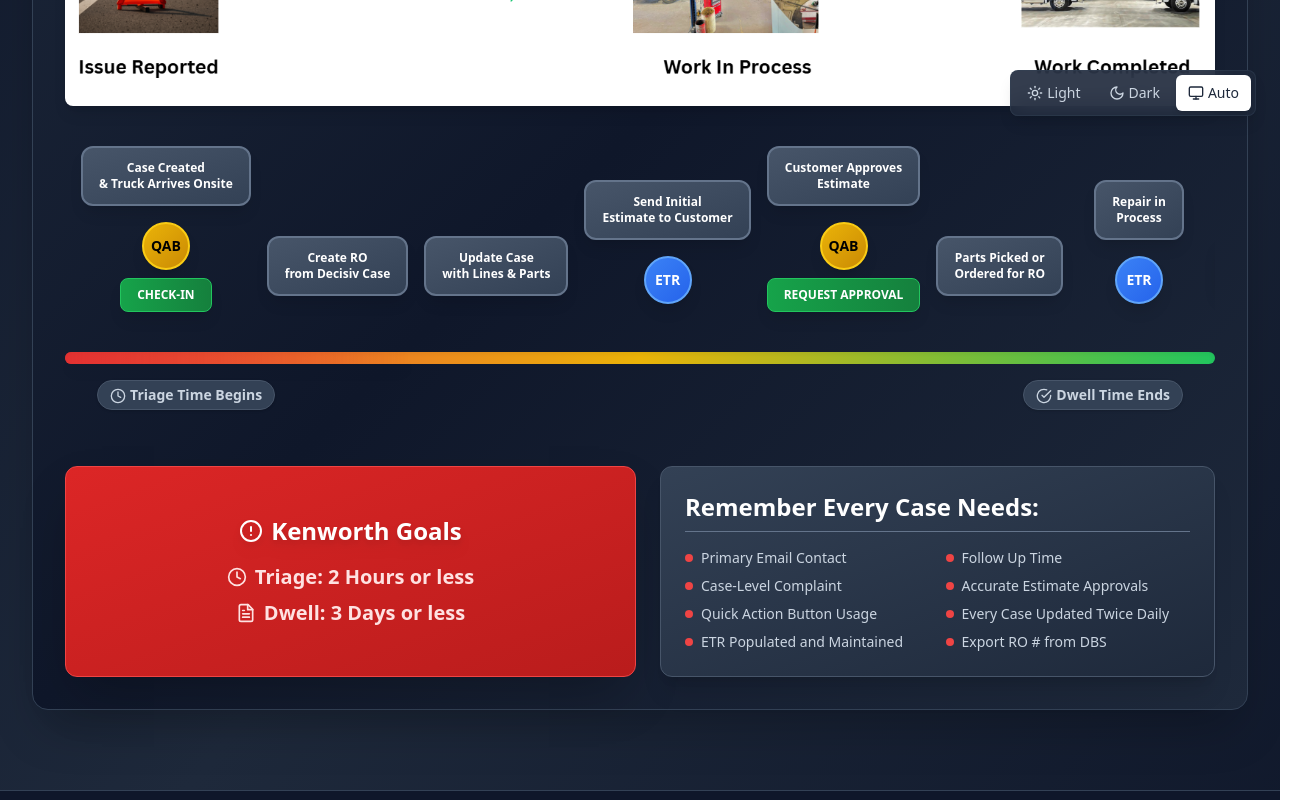
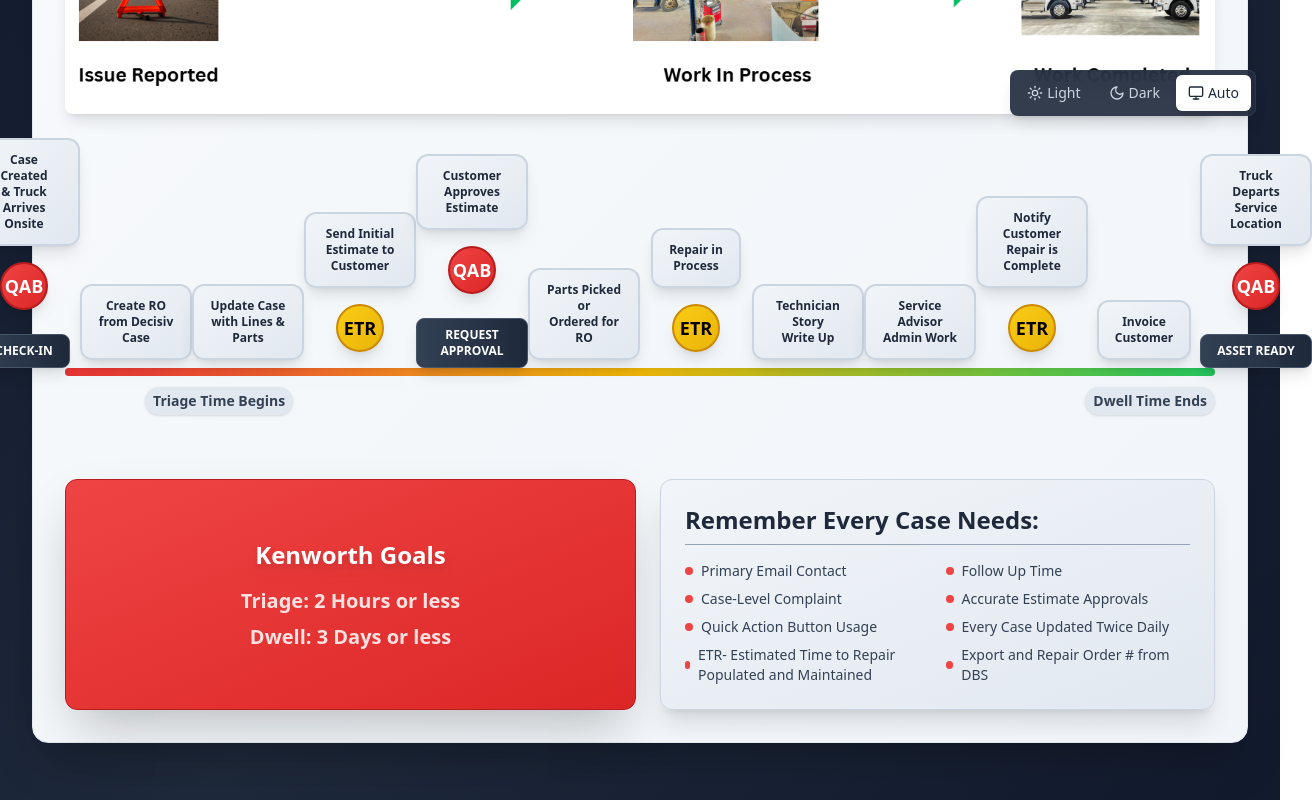
Before and after one commit to MikeWKI/WKI-Service-Management-App, a React (Create React App) app in the folder frontend/: page / in a window 1280 px wide. Shown: the part 660-1460 px from the top of the page, 1312 px wide, since content can reach past the window. Built offline with nearby package versions, Linux system fonts and the light colour scheme; the HTML template or start-up script is replaced by a standard one.

Commit message:
layout chagnes

```diff
--- a/frontend/src/components/ProcessWorkflowLayout.tsx
+++ b/frontend/src/components/ProcessWorkflowLayout.tsx
@@ -1,5 +1,4 @@
 import React, { useState } from "react";
-import { CheckCircle, Clock, FileText, AlertCircle } from "lucide-react";
 
 interface Step {
   title: string;
@@ -58,22 +57,19 @@
   };
 
   return (
-    <div className="w-full max-w-7xl bg-gradient-to-br from-slate-800 via-slate-900 to-slate-800 rounded-2xl shadow-2xl border border-slate-700 p-4 md:p-8 flex flex-col gap-6 mx-auto">
+    <div className="w-full max-w-6xl lg:max-w-7xl xl:max-w-8xl bg-gradient-to-br from-slate-50 to-slate-100 rounded-2xl shadow-2xl border border-slate-200 p-2 sm:p-4 md:p-8 flex flex-col gap-6 sm:gap-8 mx-auto">
       {/* Header */}
-      <div className="flex flex-col sm:flex-row justify-between items-center mb-4 bg-gradient-to-r from-red-600 to-red-700 rounded-xl p-6 shadow-lg">
+      <div className="flex flex-col sm:flex-row justify-between items-center mb-2 bg-gradient-to-r from-red-600 to-red-700 rounded-xl p-4 sm:p-6 shadow-lg gap-2">
         <div>
           <h1 className="text-3xl font-bold text-white drop-shadow-lg">WKI Service Management Process</h1>
           <p className="text-red-100 font-semibold text-lg">Start Every Repair Order in Decisiv</p>
         </div>
-        <div className="flex items-center gap-3 mt-4 sm:mt-0">
+        <div className="flex items-center gap-3">
           <div className="bg-white rounded-lg p-3 shadow-lg">
             <img
               src="/kenworth_logo-header.png"
               alt="Kenworth Logo"
               className="h-12 w-auto"
-              onError={(e) => {
-                e.currentTarget.style.display = 'none';
-              }}
             />
           </div>
           <a
@@ -81,34 +77,27 @@
             target="_blank"
             rel="noopener noreferrer"
             className="bg-white rounded-lg p-3 shadow-lg hover:shadow-xl transition-shadow duration-300 transform hover:scale-105"
-            aria-label="Open Decisiv Portal"
           >
             <img
               src="/Decisiv-Logo.svg"
               alt="Decisiv Logo"
               className="h-12 w-auto"
-              onError={(e) => {
-                e.currentTarget.style.display = 'none';
-              }}
             />
           </a>
         </div>
       </div>
 
-      {/* Filter by Role */}
-      <div className="flex flex-wrap gap-3 mb-6 justify-center bg-slate-800 rounded-xl p-4 shadow-lg" role="tablist" aria-label="Role filters">
+      {/* Filter by Role - moved below header */}
+  <div className="flex flex-wrap gap-2 sm:gap-3 mb-4 sm:mb-6 justify-center bg-slate-800 rounded-xl p-2 sm:p-4 shadow-lg">
         <span className="text-slate-300 font-semibold mr-2 self-center">Filter by Role:</span>
         {roleFilters.map(role => (
           <button
             key={role.id}
             onClick={() => setActiveFilter(role.id)}
-            role="tab"
-            aria-selected={activeFilter === role.id}
-            aria-controls="workflow-steps"
-            className={`px-6 py-3 rounded-lg font-semibold transition-all transform hover:scale-105 shadow-lg focus:outline-none focus:ring-2 focus:ring-red-500 focus:ring-offset-2 focus:ring-offset-slate-800 ${
+            className={`px-6 py-3 rounded-lg font-semibold transition-all transform hover:scale-105 shadow-lg ${
               activeFilter === role.id
                 ? 'bg-gradient-to-r from-red-600 to-red-700 text-white shadow-red-500/25'
-                : 'bg-slate-600 text-slate-200 hover:bg-slate-500 border border-slate-500'
+                : 'bg-gradient-to-r from-slate-200 to-slate-300 text-slate-800 hover:from-slate-300 hover:to-slate-400 border border-slate-400'
             }`}
           >
             {role.name}
@@ -117,68 +106,60 @@
       </div>
 
       {/* Workflow Truck Image */}
-      <div className="flex justify-center mb-4">
+      <div className="flex justify-center -mb-2">
         <img
           src="/Workflowtruck.png"
           alt="WKI Service Management Process Workflow"
-          className="max-w-full h-auto rounded-lg shadow-lg max-h-64 md:max-h-96"
-          onError={(e) => {
-            e.currentTarget.style.display = 'none';
-          }}
+          className="max-w-full h-auto rounded-lg shadow-lg max-h-40 sm:max-h-72 md:max-h-96"
         />
       </div>
 
-      {/* Timeline Workflow */}
-      <div className="relative flex flex-col items-center" id="workflow-steps" role="tabpanel">
-        {/* Steps Container */}
-        <div className="w-full overflow-x-auto pb-4">
-          <div className="flex justify-between items-end min-w-max gap-4 px-4 mb-6">
+
+      {/* Timeline Workflow - boxes above the line */}
+      <div className="relative flex flex-col items-center">
+        {/* Centered timeline container for desktop, scrollable on mobile */}
+        <div className="w-full flex justify-center">
+          <div className="flex w-full max-w-5xl lg:max-w-6xl xl:max-w-7xl 2xl:max-w-8xl overflow-x-auto sm:overflow-x-visible scrollbar-thin scrollbar-thumb-slate-400 scrollbar-track-slate-200 justify-between md:justify-center items-end z-10 mb-6 gap-2 sm:gap-0 px-1 sm:px-0 mx-auto"
+            style={{ WebkitOverflowScrolling: 'touch', margin: '0 auto' }}>
             {steps.map((step, idx) => (
               <div
                 key={step.id}
-                className={`flex flex-col items-center min-w-[120px] transition-all duration-300 ${getStepOpacity(step)}`}
+                className={`flex flex-col items-center min-w-[7rem] sm:w-32 transition-all duration-300 relative ${getStepOpacity(step)}`}
                 onMouseEnter={() => setHoveredStep(step.id)}
                 onMouseLeave={() => setHoveredStep(null)}
               >
-                {/* Hover Card */}
+                {/* Hover Card - appears above the step */}
                 {hoveredStep === step.id && (
-                  <div className="absolute -top-32 left-1/2 transform -translate-x-1/2 bg-slate-700 text-white p-4 rounded-lg shadow-xl z-50 min-w-[200px] text-center border border-slate-600 transition-opacity duration-200">
-                    <div className="text-sm font-semibold mb-2">{step.title.replace('\n', ' ')}</div>
+                  <div className="absolute -top-24 left-1/2 transform -translate-x-1/2 bg-slate-800 text-white p-3 rounded-lg shadow-xl z-50 min-w-48 text-center animate-fade-in">
+                    <div className="text-sm font-semibold mb-1">{step.title.replace('\n', ' ')}</div>
                     <div className="text-xs text-slate-300 mb-2">
                       Roles: {step.roles.map(role => capitalizeRole(role)).join(', ')}
                     </div>
                     {step.isQAB && (
-                      <div className="text-xs bg-yellow-400 text-black px-2 py-1 rounded font-bold mb-1">
+                      <div className="text-xs bg-yellow-400 text-black px-2 py-1 rounded font-bold">
                         QAB Checkpoint
                       </div>
                     )}
                     {step.hasETR && (
-                      <div className="text-xs bg-blue-500 text-white px-2 py-1 rounded font-bold mb-1">
+                      <div className="text-xs bg-yellow-500 text-black px-2 py-1 rounded font-bold mt-1">
                         {step.etrType === 'required' ? 'ETR Required' : 'ETR Check/Update'}
                       </div>
                     )}
                     {step.actionButton && (
-                      <div className="text-xs bg-green-600 text-white px-2 py-1 rounded">
+                      <div className="text-xs bg-blue-500 text-white px-2 py-1 rounded mt-1">
                         Action: {step.actionButton}
                       </div>
                     )}
                     {/* Arrow pointing down */}
-                    <div className="absolute top-full left-1/2 transform -translate-x-1/2 border-4 border-transparent border-t-slate-700"></div>
+                    <div className="absolute top-full left-1/2 transform -translate-x-1/2 border-4 border-transparent border-t-slate-800"></div>
                   </div>
                 )}
 
                 {/* Step Box */}
                 <button
                   onClick={() => handleStepClick(step.id)}
-                  onKeyDown={(e) => {
-                    if (e.key === 'Enter' || e.key === ' ') {
-                      e.preventDefault();
-                      handleStepClick(step.id);
-                    }
-                  }}
-                  aria-label={`Step ${idx + 1}: ${step.title.replace('\n', ' ')}`}
-                  className={`bg-gradient-to-br from-slate-600 to-slate-700 border-2 border-slate-500 rounded-xl px-4 py-3 text-center text-xs font-bold whitespace-pre-line shadow-lg mb-4 transition-all duration-300 hover:shadow-xl hover:scale-105 transform hover:border-red-400 hover:from-red-600 hover:to-red-700 focus:outline-none focus:ring-2 focus:ring-red-500 focus:ring-offset-2 focus:ring-offset-slate-800 ${
-                    hoveredStep === step.id ? 'bg-gradient-to-br from-red-600 to-red-700 border-red-400 shadow-xl scale-105 text-white' : 'text-white'
+                  className={`bg-gradient-to-br from-slate-100 to-slate-200 border-2 border-slate-300 rounded-xl px-2 py-2 sm:px-4 sm:py-3 text-center text-[0.7rem] sm:text-xs font-bold whitespace-pre-line shadow-lg mb-2 transition-all duration-300 hover:shadow-xl hover:scale-110 transform hover:border-red-400 hover:from-red-50 hover:to-red-100 ${
+                    hoveredStep === step.id ? 'bg-gradient-to-br from-red-100 to-red-200 border-red-500 shadow-xl scale-110 text-red-800' : 'text-slate-800'
                   }`}
                 >
                   {step.title}
@@ -186,23 +167,25 @@
 
                 {/* QAB marker */}
                 {step.isQAB && (
-                  <div className="flex flex-col items-center mb-2">
-                    <div className={`bg-gradient-to-br from-yellow-500 to-yellow-600 rounded-full w-12 h-12 flex items-center justify-center font-bold text-black text-sm border-2 border-yellow-400 shadow-lg transition-all duration-300 ${
-                      hoveredStep === step.id ? 'scale-125 shadow-yellow-500/50' : ''
-                    }`} aria-label="Quick Action Button checkpoint">
+                  <div className="mt-2 flex flex-col items-center">
+                    <div className={`bg-gradient-to-br from-red-500 to-red-600 rounded-full w-12 h-12 flex items-center justify-center font-bold text-white text-lg border-2 border-red-700 shadow-lg transition-all duration-300 hover:shadow-red-500/50 ${
+                      hoveredStep === step.id ? 'scale-125 shadow-red-500/50' : ''
+                    }`}>
                       QAB
                     </div>
+                    <div className="h-4" />
                   </div>
                 )}
 
-                {/* ETR marker */}
+                {/* ETR marker - placed below steps without QAB, or below QAB if both exist */}
                 {step.hasETR && (
-                  <div className="flex flex-col items-center mb-2">
-                    <div className={`bg-gradient-to-br from-blue-500 to-blue-600 rounded-full w-12 h-12 flex items-center justify-center font-bold text-white text-sm border-2 border-blue-400 shadow-lg transition-all duration-300 ${
-                      hoveredStep === step.id ? 'scale-125 shadow-blue-500/50' : ''
-                    }`} aria-label="Estimated Time to Repair checkpoint">
+                  <div className={`${step.isQAB ? '' : 'mt-2'} flex flex-col items-center`}>
+                    <div className={`bg-gradient-to-br from-yellow-400 to-yellow-500 rounded-full w-12 h-12 flex items-center justify-center font-bold text-black text-lg border-2 border-yellow-600 shadow-lg transition-all duration-300 hover:shadow-yellow-500/50 ${
+                      hoveredStep === step.id ? 'scale-125 shadow-yellow-500/50' : ''
+                    }`}>
                       ETR
                     </div>
+                    <div className="h-4" />
                   </div>
                 )}
 
@@ -210,15 +193,8 @@
                 {step.actionButton && (
                   <button
                     onClick={() => console.log(`Action: ${step.actionButton} for ${step.id}`)}
-                    onKeyDown={(e) => {
-                      if (e.key === 'Enter' || e.key === ' ') {
-                        e.preventDefault();
-                        console.log(`Action: ${step.actionButton} for ${step.id}`);
-                      }
-                    }}
-                    aria-label={`Action: ${step.actionButton}`}
-                    className={`bg-gradient-to-r from-green-600 to-green-700 text-white px-4 py-2 rounded-lg font-bold text-xs shadow-lg transition-all duration-300 hover:from-green-700 hover:to-green-800 hover:scale-105 border border-green-500 hover:shadow-xl focus:outline-none focus:ring-2 focus:ring-green-500 focus:ring-offset-2 focus:ring-offset-slate-800 ${
-                      hoveredStep === step.id ? 'from-green-700 to-green-800 scale-105 shadow-xl' : ''
+                    className={`bg-gradient-to-r from-slate-700 to-slate-800 text-white px-4 py-2 rounded-lg font-bold text-xs shadow-lg mt-2 transition-all duration-300 hover:from-slate-800 hover:to-slate-900 hover:scale-105 border border-slate-600 hover:shadow-xl ${
+                      hoveredStep === step.id ? 'from-slate-800 to-slate-900 scale-105 shadow-xl' : ''
                     }`}
                   >
                     {step.actionButton}
@@ -230,77 +206,37 @@
         </div>
 
         {/* Timeline Line */}
-        <div className="w-full flex justify-center mb-4">
-          <div className="h-3 bg-gradient-to-r from-red-500 via-yellow-500 to-green-500 rounded-full shadow-inner w-full max-w-6xl mx-auto relative">
-            <div className="absolute left-0 top-0 h-full bg-gradient-to-r from-red-600 to-transparent rounded-full transition-all duration-500 shadow-lg opacity-60" style={{width: '30%'}} />
+        <div className="w-full flex justify-center">
+          <div className="h-2 bg-gradient-to-r from-red-500 via-yellow-500 to-green-500 rounded-full z-0 relative shadow-inner min-w-0 max-w-6xl lg:max-w-7xl xl:max-w-8xl w-full mx-auto">
+            <div className="absolute left-0 top-0 h-full bg-gradient-to-r from-red-600 to-transparent rounded-full transition-all duration-500 shadow-lg opacity-50" style={{width: '30%'}} />
           </div>
         </div>
 
-        {/* Timeline Labels */}
-        <div className="flex w-full max-w-6xl mx-auto justify-between text-slate-300 font-bold text-sm px-8">
-          <span className="bg-slate-700 px-3 py-1 rounded-full shadow border border-slate-600">
-            <Clock className="w-4 h-4 inline mr-1" />
-            Triage Time Begins
-          </span>
-          <span className="bg-slate-700 px-3 py-1 rounded-full shadow border border-slate-600">
-            <CheckCircle className="w-4 h-4 inline mr-1" />
-            Dwell Time Ends
-          </span>
+        {/* Timeline Labels - positioned 15% lower */}
+        <div className="flex w-full max-w-6xl lg:max-w-7xl xl:max-w-8xl mx-auto justify-between text-slate-700 font-bold text-xs sm:text-sm" style={{ marginTop: '1%' }}>
+          <span className="bg-slate-200 px-2 py-1 rounded-full shadow ml-4 sm:ml-20">Triage Time Begins</span>
+          <span className="bg-slate-200 px-2 py-1 rounded-full shadow mr-4 sm:mr-0">Dwell Time Ends</span>
         </div>
       </div>
 
       {/* Bottom Section */}
-      <div className="flex flex-col md:flex-row gap-6 mt-8">
-        <div className="bg-gradient-to-br from-red-600 to-red-700 rounded-xl p-8 flex-1 flex flex-col justify-center items-center shadow-2xl border border-red-500">
-          <h3 className="text-2xl font-bold text-white mb-4 drop-shadow-lg flex items-center">
-            <AlertCircle className="w-6 h-6 mr-2" />
-            Kenworth Goals
-          </h3>
-          <div className="text-red-100 font-bold text-xl mb-2 flex items-center">
-            <Clock className="w-5 h-5 mr-2" />
-            Triage: 2 Hours or less
-          </div>
-          <div className="text-red-100 font-bold text-xl flex items-center">
-            <FileText className="w-5 h-5 mr-2" />
-            Dwell: 3 Days or less
-          </div>
+      <div className="flex flex-col md:flex-row gap-4 sm:gap-6 mt-6 sm:mt-8">
+        <div className="bg-gradient-to-br from-red-500 to-red-600 rounded-xl p-4 sm:p-8 flex-1 flex flex-col justify-center items-center shadow-2xl border border-red-700">
+          <h3 className="text-lg sm:text-2xl font-bold text-white mb-2 sm:mb-4 drop-shadow-lg">Kenworth Goals</h3>
+          <div className="text-red-100 font-bold text-base sm:text-xl mb-1 sm:mb-2">Triage: 2 Hours or less</div>
+          <div className="text-red-100 font-bold text-base sm:text-xl">Dwell: 3 Days or less</div>
         </div>
-
-        <div className="flex-1 bg-gradient-to-br from-slate-700 to-slate-800 rounded-xl p-6 shadow-xl border border-slate-600">
-          <h3 className="text-2xl font-bold mb-4 text-white border-b border-slate-500 pb-2">Remember Every Case Needs:</h3>
-          <ul className="list-none text-slate-300 text-sm grid grid-cols-1 md:grid-cols-2 gap-x-4 gap-y-2">
-            <li className="flex items-center space-x-2">
-              <span className="w-2 h-2 bg-red-500 rounded-full flex-shrink-0"></span>
-              <span>Primary Email Contact</span>
-            </li>
-            <li className="flex items-center space-x-2">
-              <span className="w-2 h-2 bg-red-500 rounded-full flex-shrink-0"></span>
-              <span>Follow Up Time</span>
-            </li>
-            <li className="flex items-center space-x-2">
-              <span className="w-2 h-2 bg-red-500 rounded-full flex-shrink-0"></span>
-              <span>Case-Level Complaint</span>
-            </li>
-            <li className="flex items-center space-x-2">
-              <span className="w-2 h-2 bg-red-500 rounded-full flex-shrink-0"></span>
-              <span>Accurate Estimate Approvals</span>
-            </li>
-            <li className="flex items-center space-x-2">
-              <span className="w-2 h-2 bg-red-500 rounded-full flex-shrink-0"></span>
-              <span>Quick Action Button Usage</span>
-            </li>
-            <li className="flex items-center space-x-2">
-              <span className="w-2 h-2 bg-red-500 rounded-full flex-shrink-0"></span>
-              <span>Every Case Updated Twice Daily</span>
-            </li>
-            <li className="flex items-center space-x-2">
-              <span className="w-2 h-2 bg-red-500 rounded-full flex-shrink-0"></span>
-              <span>ETR Populated and Maintained</span>
-            </li>
-            <li className="flex items-center space-x-2">
-              <span className="w-2 h-2 bg-red-500 rounded-full flex-shrink-0"></span>
-              <span>Export RO # from DBS</span>
-            </li>
+        <div className="flex-1 bg-gradient-to-br from-slate-100 to-slate-200 rounded-xl p-3 sm:p-6 shadow-xl border border-slate-300">
+          <h3 className="text-lg sm:text-2xl font-bold mb-2 sm:mb-4 text-slate-800 border-b border-slate-400 pb-1 sm:pb-2">Remember Every Case Needs:</h3>
+          <ul className="list-none text-slate-700 text-xs sm:text-sm grid grid-cols-1 md:grid-cols-2 gap-x-2 sm:gap-x-4 gap-y-1 sm:gap-y-2">
+            <li className="flex items-center space-x-2"><span className="w-2 h-2 bg-red-500 rounded-full"></span><span>Primary Email Contact</span></li>
+            <li className="flex items-center space-x-2"><span className="w-2 h-2 bg-red-500 rounded-full"></span><span>Follow Up Time</span></li>
+            <li className="flex items-center space-x-2"><span className="w-2 h-2 bg-red-500 rounded-full"></span><span>Case-Level Complaint</span></li>
+            <li className="flex items-center space-x-2"><span className="w-2 h-2 bg-red-500 rounded-full"></span><span>Accurate Estimate Approvals</span></li>
+            <li className="flex items-center space-x-2"><span className="w-2 h-2 bg-red-500 rounded-full"></span><span>Quick Action Button Usage</span></li>
+            <li className="flex items-center space-x-2"><span className="w-2 h-2 bg-red-500 rounded-full"></span><span>Every Case Updated Twice Daily</span></li>
+            <li className="flex items-center space-x-2"><span className="w-2 h-2 bg-red-500 rounded-full"></span><span>ETR- Estimated Time to Repair Populated and Maintained</span></li>
+            <li className="flex items-center space-x-2"><span className="w-2 h-2 bg-red-500 rounded-full"></span><span>Export and Repair Order # from DBS</span></li>
           </ul>
         </div>
       </div>
```
